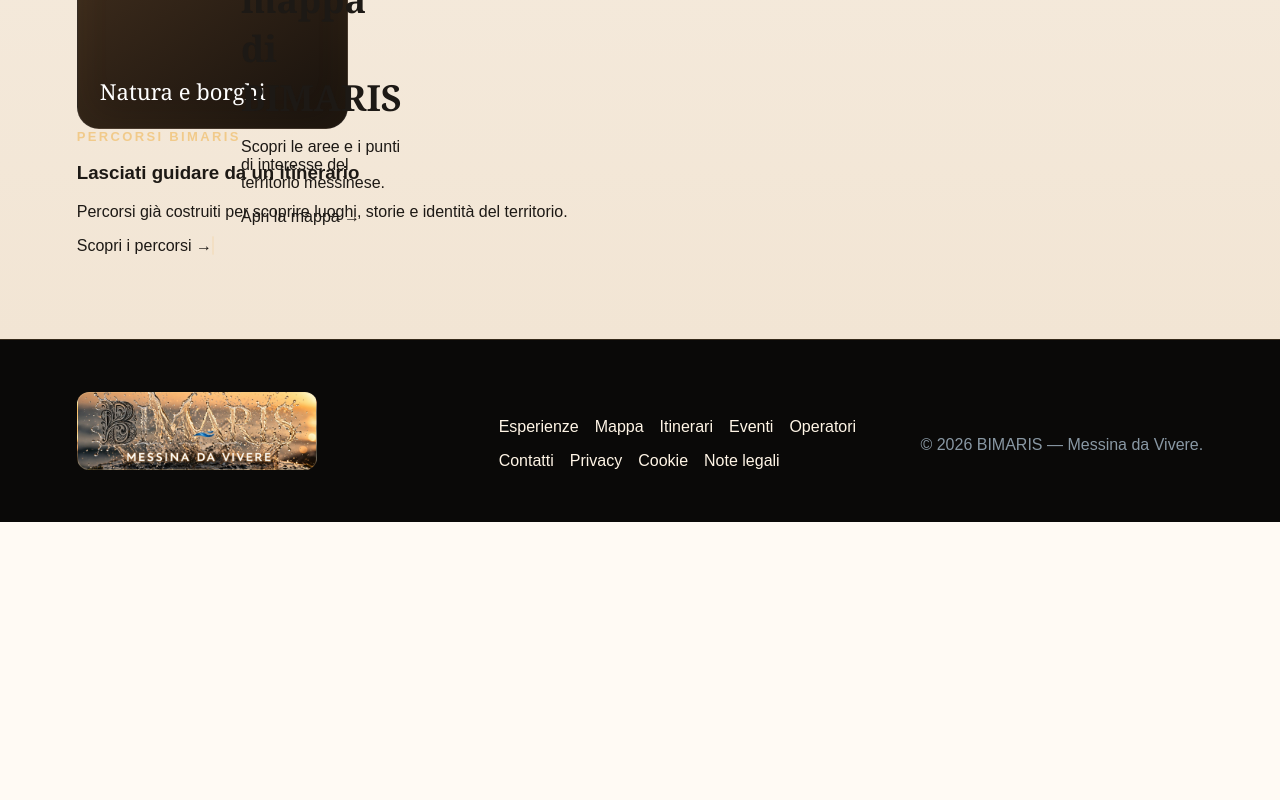
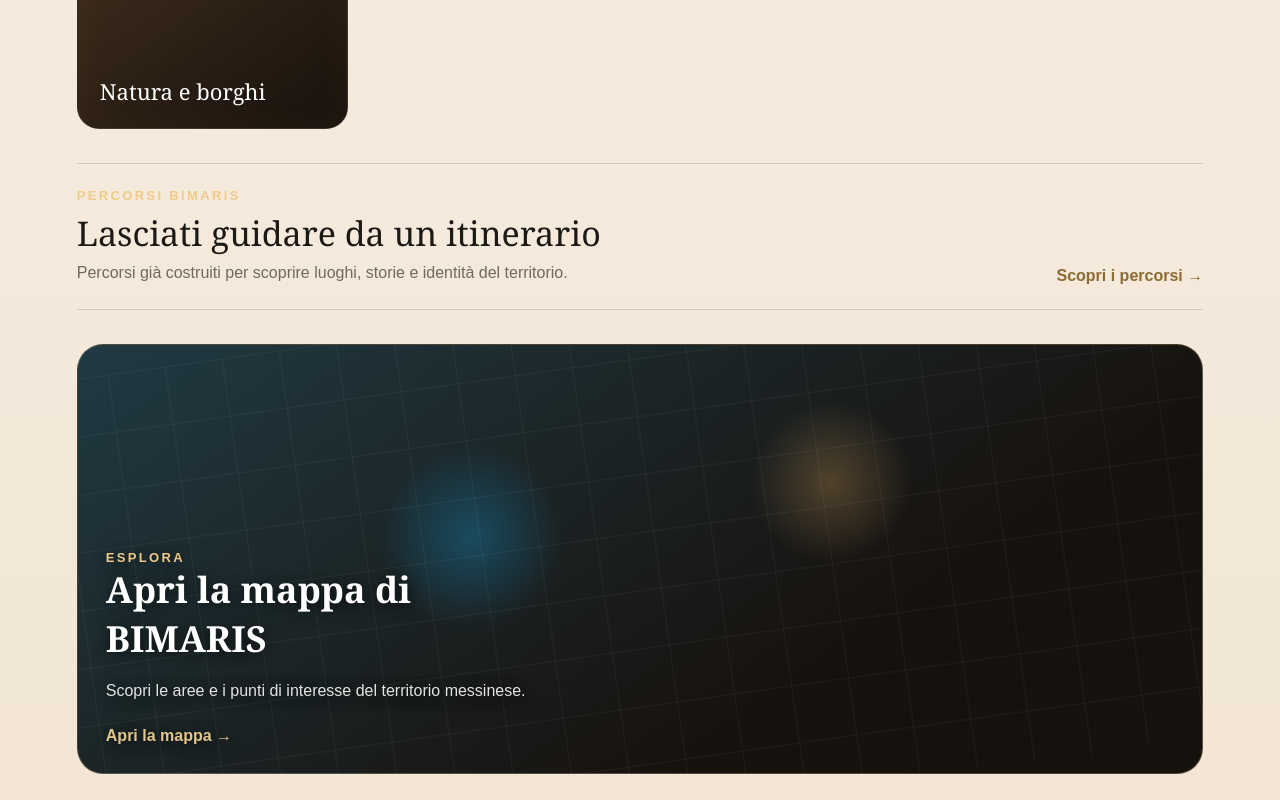
Before and after one commit to giovannibrunetto/bimaris-platform, a Next.js app in the folder apps/web/: page / in a window 1280 px wide. Shown: the part 2180-2980 px from the top of the page. Before the commit the page ends 2702 px from the top, so only its background shows below. Built offline with nearby package versions, Linux system fonts and the light colour scheme.

Commit message:
Polish homepage discovery links

```diff
--- a/apps/web/app/page.tsx
+++ b/apps/web/app/page.tsx
@@ -50,21 +50,33 @@ export default function Home() {
           ))}
         </div>
 
-        <Link href="/itinerari" className="discovery-link">
+        <Link
+          href="/itinerari"
+          style={{
+            marginTop: 34,
+            padding: "24px 0",
+            display: "flex",
+            alignItems: "end",
+            justifyContent: "space-between",
+            gap: 24,
+            borderTop: "1px solid rgba(16,24,32,.16)",
+            borderBottom: "1px solid rgba(16,24,32,.16)",
+          }}
+        >
           <div>
             <div className="kicker">Percorsi BIMARIS</div>
-            <h3>Lasciati guidare da un itinerario</h3>
-            <p>Percorsi già costruiti per scoprire luoghi, storie e identità del territorio.</p>
+            <h3 style={{ fontFamily: "Georgia, serif", fontSize: "clamp(25px, 3vw, 34px)", fontWeight: 500, margin: "7px 0 5px" }}>Lasciati guidare da un itinerario</h3>
+            <p style={{ color: "var(--muted)", margin: 0, lineHeight: 1.5 }}>Percorsi già costruiti per scoprire luoghi, storie e identità del territorio.</p>
           </div>
-          <span>Scopri i percorsi →</span>
+          <strong style={{ color: "#8d6b34", whiteSpace: "nowrap" }}>Scopri i percorsi →</strong>
         </Link>
 
-        <Link href="/mappa" className="map-shell home-map-shell">
-          <div className="map-label">
+        <Link href="/mappa" className="map-shell" style={{ display: "block", marginTop: 34, color: "white" }}>
+          <div className="map-label" style={{ color: "white", textShadow: "0 2px 14px rgba(0,0,0,.65)" }}>
             <div className="kicker">Esplora</div>
-            <h3>Apri la mappa di BIMARIS</h3>
-            <p>Scopri le aree e i punti di interesse del territorio messinese.</p>
-            <span className="map-action">Apri la mappa →</span>
+            <h3 style={{ color: "white" }}>Apri la mappa di BIMARIS</h3>
+            <p style={{ color: "rgba(255,255,255,.88)", lineHeight: 1.5 }}>Scopri le aree e i punti di interesse del territorio messinese.</p>
+            <strong style={{ display: "inline-block", marginTop: 8, color: "#e2c58d" }}>Apri la mappa →</strong>
           </div>
         </Link>
       </section>
```
